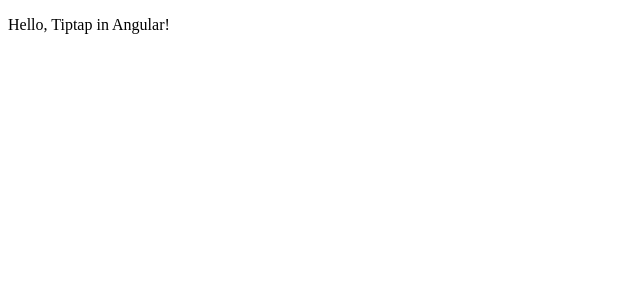
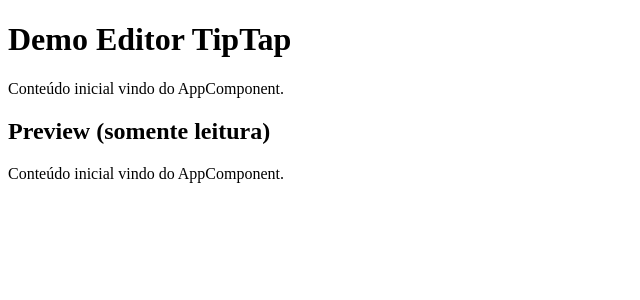
Before and after one commit to kelsoncm/ng-editor-tiptap, an Angular app: page / in a window 1280 px wide. Shown: the top 300 px of the page, without its empty margins (0-640 px from the left). Built offline with nearby package versions, Linux system fonts and the light colour scheme.

Commit message:
add license

```diff
--- a/src/app/app.component.html
+++ b/src/app/app.component.html
@@ -7,7 +7,18 @@
 <!-- * * * * * * * to get started with your project! * * * * * * * -->
 <!-- * * * * * * * * * * * * * * * * * * * * * * * * * * * * * * * -->
 
-<app-editor></app-editor>
+
+<h1>Demo Editor TipTap</h1>
+
+<app-editor
+  [content]="editorValue"
+  [readonly]="false"
+  (contentChange)="onEditorChange($event)">
+</app-editor>
+
+<h2>Preview (somente leitura)</h2>
+<div [innerHTML]="editorValue"></div>
+
 
 <!-- * * * * * * * * * * * * * * * * * * * * * * * * * * * * * * * * -->
 <!-- * * * * * * * * * * * The content above * * * * * * * * * * * * -->
--- a/src/app/app.component.ts
+++ b/src/app/app.component.ts
@@ -1,13 +1,18 @@
 import { Component } from '@angular/core';
-import { EditorComponent } from './editor/editor.component'; // <-- importe aqui
+import { EditorComponent } from './editor/editor.component';
 
 @Component({
   selector: 'app-root',
   standalone: true,
-  imports: [EditorComponent],           // <-- adicione aqui
+  imports: [EditorComponent],
   templateUrl: './app.component.html',
-  styleUrl: './app.component.scss'
+  styleUrls: ['./app.component.scss'],
 })
 export class AppComponent {
-  title = 'tiptap-editor';
+  editorValue = '<p>Conteúdo inicial vindo do AppComponent.</p>';
+
+  onEditorChange(html: string) {
+    this.editorValue = html;
+    console.log('Novo conteúdo:', html);
+  }
 }
--- a/src/app/editor/editor.component.scss
+++ b/src/app/editor/editor.component.scss
@@ -7,4 +7,5 @@
   border: 1px solid #ccc;
   padding: 8px;
   border-radius: 4px;
+  font-family: system-ui, -apple-system, BlinkMacSystemFont, 'Segoe UI', sans-serif;
 }
--- a/src/app/editor/editor.component.ts
+++ b/src/app/editor/editor.component.ts
@@ -1,4 +1,13 @@
-import { Component, OnDestroy, AfterViewInit, ElementRef, ViewChild } from '@angular/core';
+import {
+  AfterViewInit,
+  Component,
+  ElementRef,
+  EventEmitter,
+  Input,
+  OnDestroy,
+  Output,
+  ViewChild,
+} from '@angular/core';
 import { CommonModule } from '@angular/common';
 import { Editor } from '@tiptap/core';
 import StarterKit from '@tiptap/starter-kit';
@@ -11,19 +20,35 @@
   styleUrls: ['./editor.component.scss'],
 })
 export class EditorComponent implements AfterViewInit, OnDestroy {
-  @ViewChild('editorElement', { static: false }) editorElement!: ElementRef<HTMLDivElement>;
+  @ViewChild('editorElement', { static: false })
+  editorElement!: ElementRef<HTMLDivElement>;
 
-  editor!: Editor;
+  @Input() content: string = '<p>Digite aqui…</p>';
+  @Input() readonly = false;
+
+  @Output() contentChange = new EventEmitter<string>();
+
+  private editor!: Editor;
 
   ngAfterViewInit(): void {
     this.editor = new Editor({
       element: this.editorElement.nativeElement,
       extensions: [StarterKit],
-      content: '<p>Hello, Tiptap in Angular!</p>',
+      content: this.content,
+      editable: !this.readonly,
+      onUpdate: ({ editor }) => {
+        const html = editor.getHTML();
+        this.contentChange.emit(html);
+      },
     });
   }
 
   ngOnDestroy(): void {
     this.editor?.destroy();
   }
+
+  // Método público opcional para pegar conteúdo, se precisar
+  getValue(): string {
+    return this.editor?.getHTML() ?? '';
+  }
 }
```
